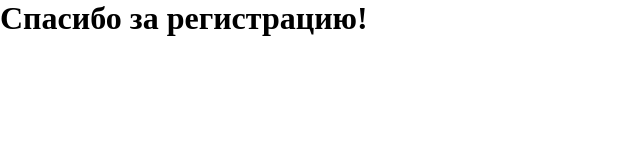
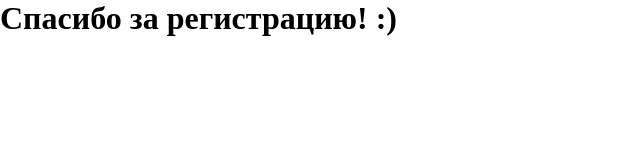
Before and after one commit to OlegGap/authorization_form, a website built with webpack: page build/congratulations.html in a window 1280 px wide. Shown: the full height of the page, 0-640 px from the left. Built offline with nearby package versions, Linux system fonts and the light colour scheme.

Commit message:
add congratulations

```diff
--- a/build/congratulations.html
+++ b/build/congratulations.html
@@ -8,6 +8,6 @@
     <title>Document</title>
 <link href="style.css?23b36ec09c1563a1f64c" rel="stylesheet"></head>
 <body>
-<h1 class="congratulations">Спасибо за регистрацию!</h1>
+<h1 class="congratulations">Спасибо за регистрацию! :)</h1>
 <script type="text/javascript" src="build.js?23b36ec09c1563a1f64c"></script></body>
 </html>
```
